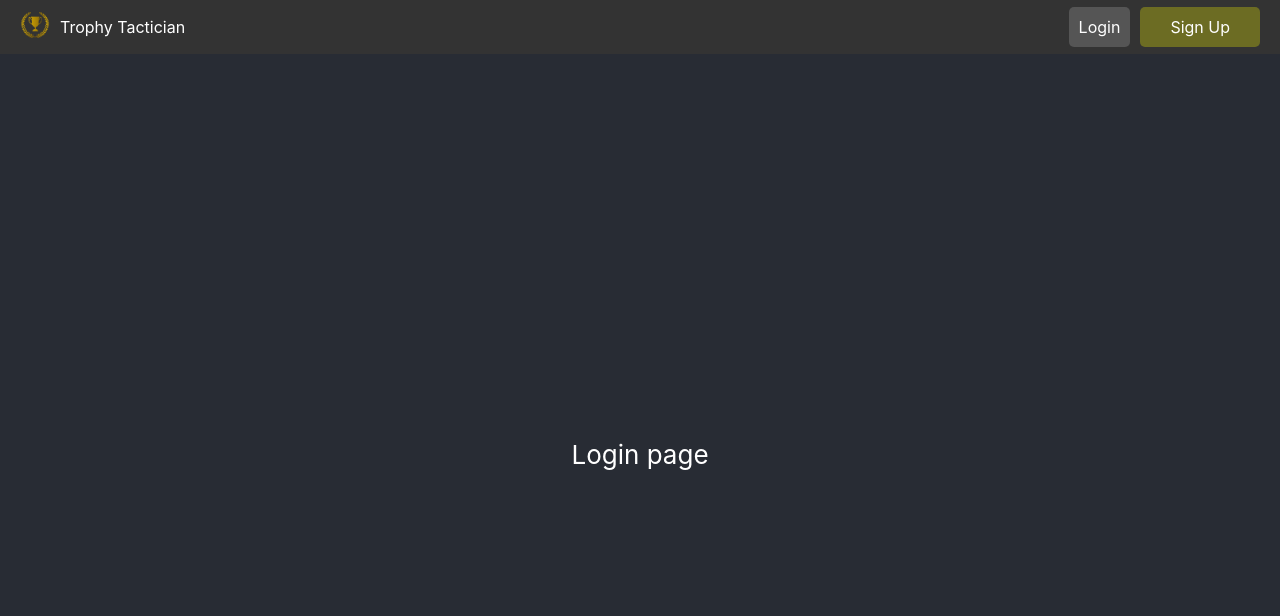
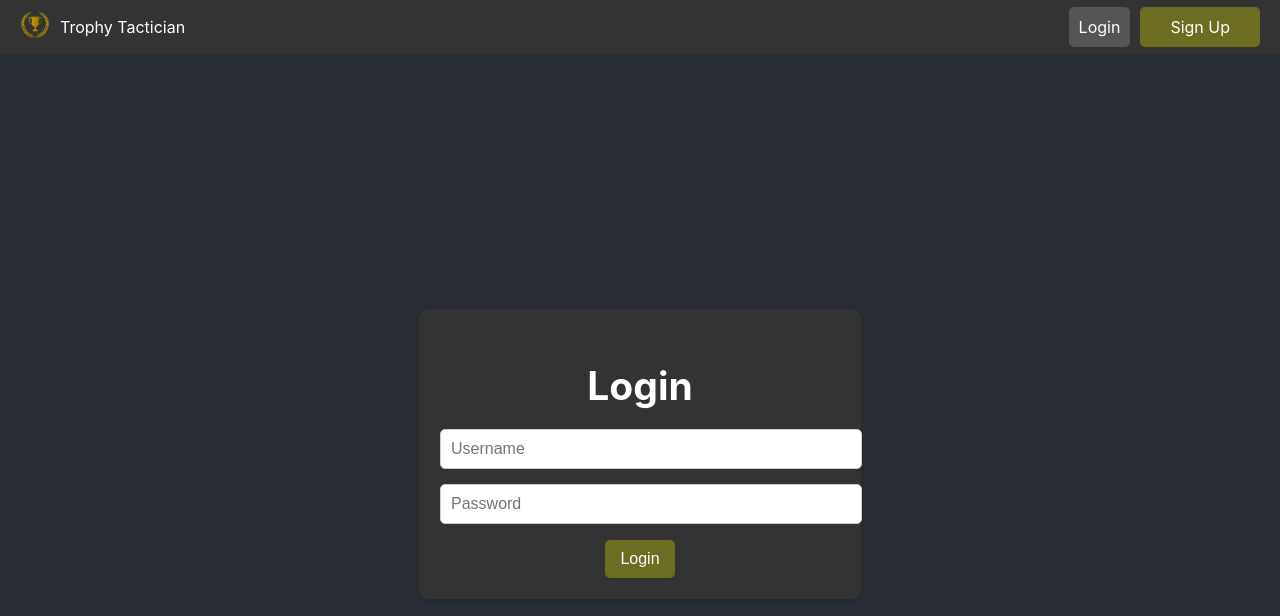
Before and after one commit to Doidae/Milestone3, a React (Create React App) app in the folder frontend/: page /login in a window 1280 px wide. Shown: the top 616 px of the page. Built offline with nearby package versions, Linux system fonts and the light colour scheme.

Commit message:
Created Login Page and styled

```diff
--- a/frontend/src/components/Login.js
+++ b/frontend/src/components/Login.js
@@ -1,11 +1,51 @@
-import React from "react";
+import React, { useState } from 'react';
+import axios from 'axios';
+import './style/Login.css'
 
-function Login() {
-    return(
-        <div>
-            Login page
+
+const Login = ({ onLoginSuccess }) => {
+    const [username, setUsername] = useState('');
+    const [password, setPassword] = useState('');
+    const [error, setError] = useState('');
+
+    const handleSubmit = async (e) => {
+        e.preventDefault();
+        try {
+            const response = await axios.post('http://localhost:5000/login', { username, password });
+            onLoginSuccess(response.data.token);
+            setUsername('');
+            setPassword('');
+            setError('');
+        } catch (error) {
+            setError('Invalid login credentials');
+        }
+    };
+
+    return (
+        <div className="login-form-container">
+            <form className="login-form" onSubmit={handleSubmit}>
+                <h2>Login</h2>
+                {error && <p className="login-form__error">{error}</p>}
+                <input
+                    className="login-form__input"
+                    type="text"
+                    placeholder="Username"
+                    value={username}
+                    onChange={(e) => setUsername(e.target.value)}
+                    required
+                />
+                <input
+                    className="login-form__input"
+                    type="password"
+                    placeholder="Password"
+                    value={password}
+                    onChange={(e) => setPassword(e.target.value)}
+                    required
+                />
+                <button className="login-form__button" type="submit">Login</button>
+            </form>
         </div>
-    )
-}
+    );
+};
 
 export default Login;
--- /dev/null
+++ b/frontend/src/components/style/Login.css
@@ -0,0 +1,57 @@
+.login-form-container {
+  display: flex;
+  justify-content: center;
+  align-items: center;
+  height: 100vh;
+}
+
+.login-form {
+  width: 100%;
+  max-width: 400px;
+  padding: 20px;
+  border: 1px solid #333333;
+  border-radius: 10px;
+  background-color: #333;
+  box-shadow: 0 2px 4px rgba(0, 0, 0, 0.1);
+  text-align: center;
+}
+.login-form h2 {
+  margin-bottom: 20px;
+  color: white;
+}
+.login-form__error {
+  color: red;
+  margin-bottom: 15px;
+}
+.login-form__input {
+  width: 100%;
+  padding: 10px;
+  margin-bottom: 15px;
+  border: 1px solid #ccc;
+  border-radius: 5px;
+  font-size: 16px;
+}
+.login-form__input:focus {
+  outline: none;
+  border-color: rgba(151, 151, 24, 0.568);
+  box-shadow: 0 0 5px rgba(151, 151, 24, 0.568);
+}
+.login-form__button {
+  padding: 10px 15px;
+  border: none;
+  border-radius: 5px;
+  background-color: rgba(151, 151, 24, 0.568);
+  color: white;
+  font-size: 16px;
+  cursor: pointer;
+  transition: background-color 0.3s;
+}
+.login-form__button:hover {
+  background-color: rgba(119, 119, 17, 0.568);
+}
+.login-form__button:focus {
+  outline: none;
+  box-shadow: 0 0 5px rgba(119, 119, 17, 0.568);
+}
+
+/*# sourceMappingURL=Login.css.map */
--- /dev/null
+++ b/frontend/src/components/style/Login.scss
@@ -0,0 +1,62 @@
+.login-form-container{
+    display: flex;
+    justify-content: center;
+    align-items: center;
+    height: 100vh;
+}
+
+.login-form {
+    width: 100%;
+    max-width: 400px;
+    padding: 20px;
+    border: 1px solid #333333;
+    border-radius: 10px;
+    background-color: #333;
+    box-shadow: 0 2px 4px rgba(0, 0, 0, 0.1);
+    text-align: center;
+
+    h2 {
+        margin-bottom: 20px;
+        color: white;
+    }
+
+    &__error {
+        color: red;
+        margin-bottom: 15px;
+    }
+
+    &__input {
+        width: 100%;
+        padding: 10px;
+        margin-bottom: 15px;
+        border: 1px solid #ccc;
+        border-radius: 5px;
+        font-size: 16px;
+
+        &:focus {
+            outline: none;
+            border-color: rgba(151, 151, 24, 0.568);
+            box-shadow: 0 0 5px rgba(151, 151, 24, 0.568);
+        }
+    }
+
+    &__button {
+        padding: 10px 15px;
+        border: none;
+        border-radius: 5px;
+        background-color: rgba(151, 151, 24, 0.568);
+        color: white;
+        font-size: 16px;
+        cursor: pointer;
+        transition: background-color 0.3s;
+
+        &:hover {
+            background-color: rgba(119, 119, 17, 0.568);
+        }
+
+        &:focus {
+            outline: none;
+            box-shadow: 0 0 5px rgba(119, 119, 17, 0.568);
+        }
+    }
+}
```
Also changed, not shown: 1 other file (tests, documents, lock files or other folders).
